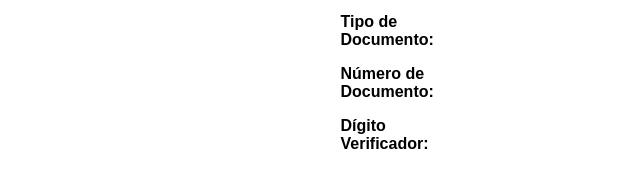
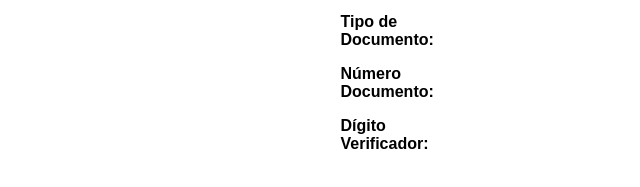
Before and after one commit to GitAlexisfl/Tesis, a plain HTML site: page Front/Busqueda dni.html in a window 1280 px wide. Shown: the part 193-380 px from the top of the page, 0-640 px from the left. Drawn offline with Linux system fonts and the light colour scheme.

Commit message:
borre un de

```diff
--- a/Front/Busqueda dni.html
+++ b/Front/Busqueda dni.html
@@ -25,7 +25,7 @@
             <p><strong>Apellido Paterno:</strong> <span id="apellidoPaterno"></span></p>
             <p><strong>Apellido Materno:</strong> <span id="apellidoMaterno"></span></p>
             <p><strong>Tipo de Documento:</strong> <span id="tipoDocumento"></span></p>
-            <p><strong>Número de Documento:</strong> <span id="numeroDocumento"></span></p>
+            <p><strong>Número Documento:</strong> <span id="numeroDocumento"></span></p>
             <p><strong>Dígito Verificador:</strong> <span id="digitoVerificador"></span></p>
         </div>
         <tbody id="Pacientes"></tbody>
```
